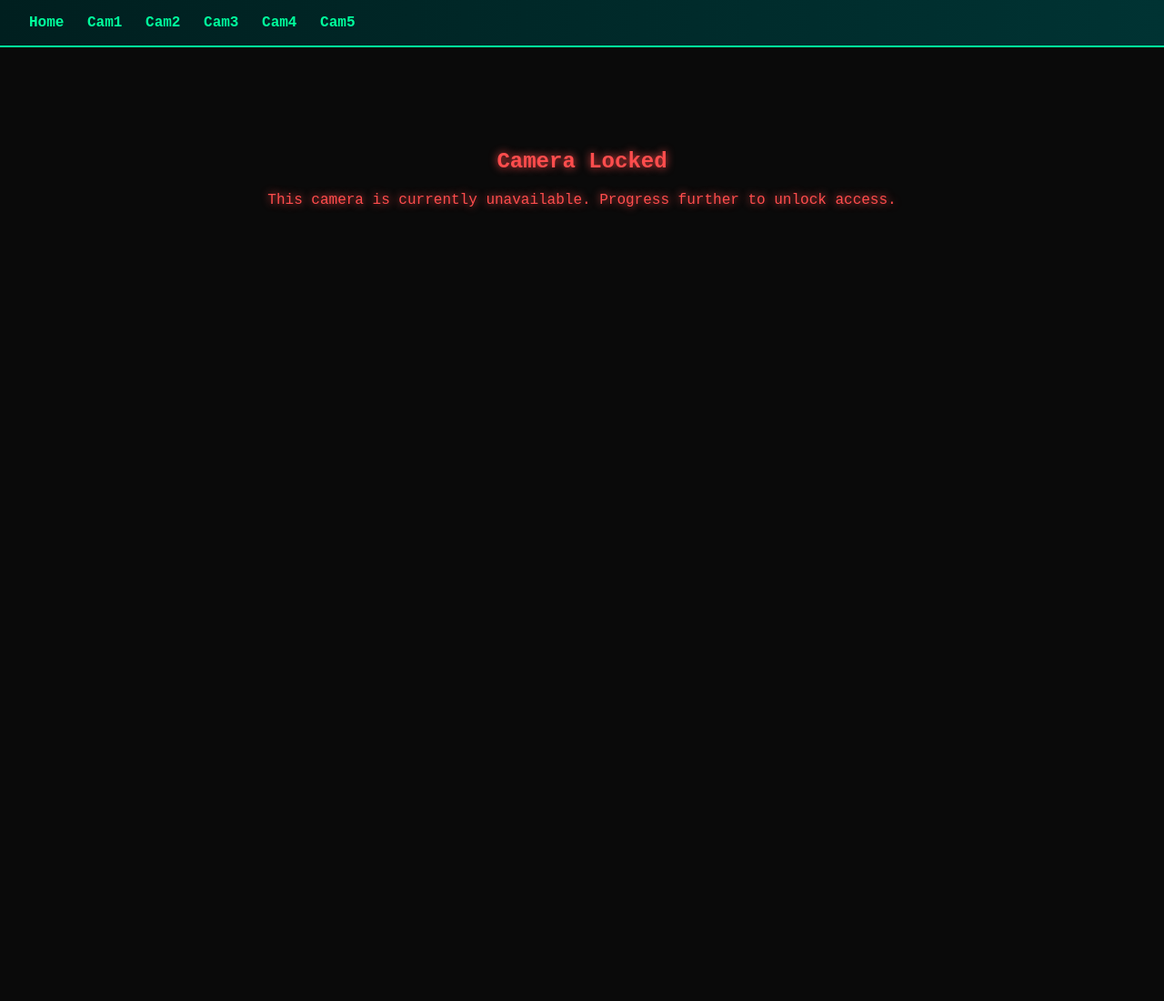
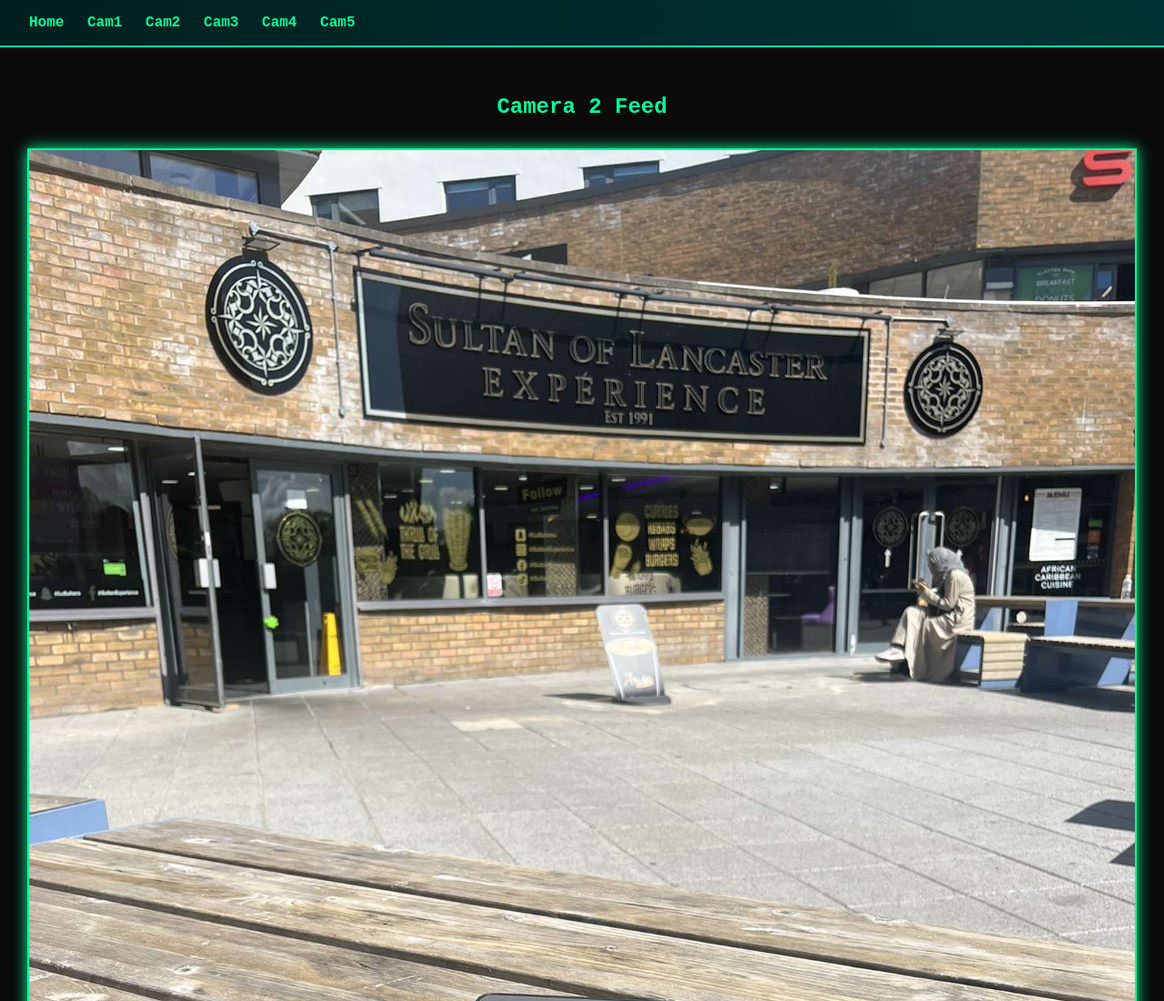
Before and after one commit to alexlines8/mi7_heist, a plain HTML site: page step2/side/cam2.html in a window 1280 px wide. Shown: the top 1100 px of the page at 91% size. Before the commit the page ends 916 px from the top, so only its background shows below. Drawn offline with Linux system fonts and the light colour scheme.

Commit message:
cam2 feed

```diff
--- a/step2/side/assets/css/style.css
+++ b/step2/side/assets/css/style.css
@@ -78,3 +78,9 @@
     color: #ff4d4d;
     text-shadow: 0 0 10px #ff4d4d;
 }
+
+.cam-image {
+    max-width: 100%;
+    border: 2px solid #00ff9d;
+    box-shadow: 0 0 15px #00ff9d;
+}
--- a/step2/side/cam2.html
+++ b/step2/side/cam2.html
@@ -19,10 +19,11 @@
     </header>
 
     <main>
-        <div class="locked-message">
-            <h2>Camera Locked</h2>
-            <p>This camera is currently unavailable. Progress further to unlock access.</p>
+        <h2>Camera 2 Feed</h2>
+        <div class="camera-feed">
+            <img src="assets/vids/cam2.jpeg" alt="Camera 2 Feed" class="cam-image">
         </div>
+
     </main>
 </body>
 </html>
```
Also changed, not shown: step2/side/assets/vids/cam2.jpeg (added).
